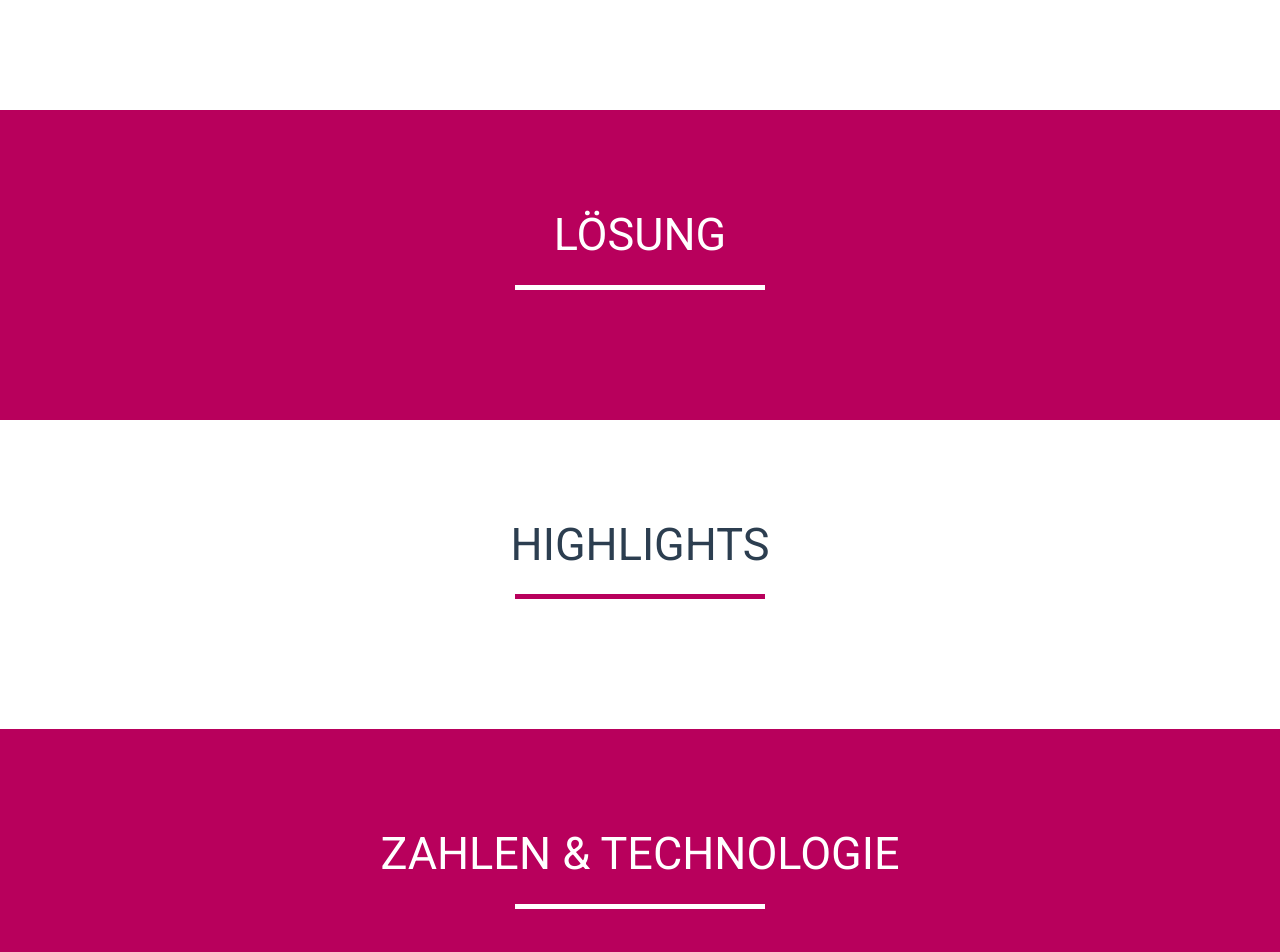
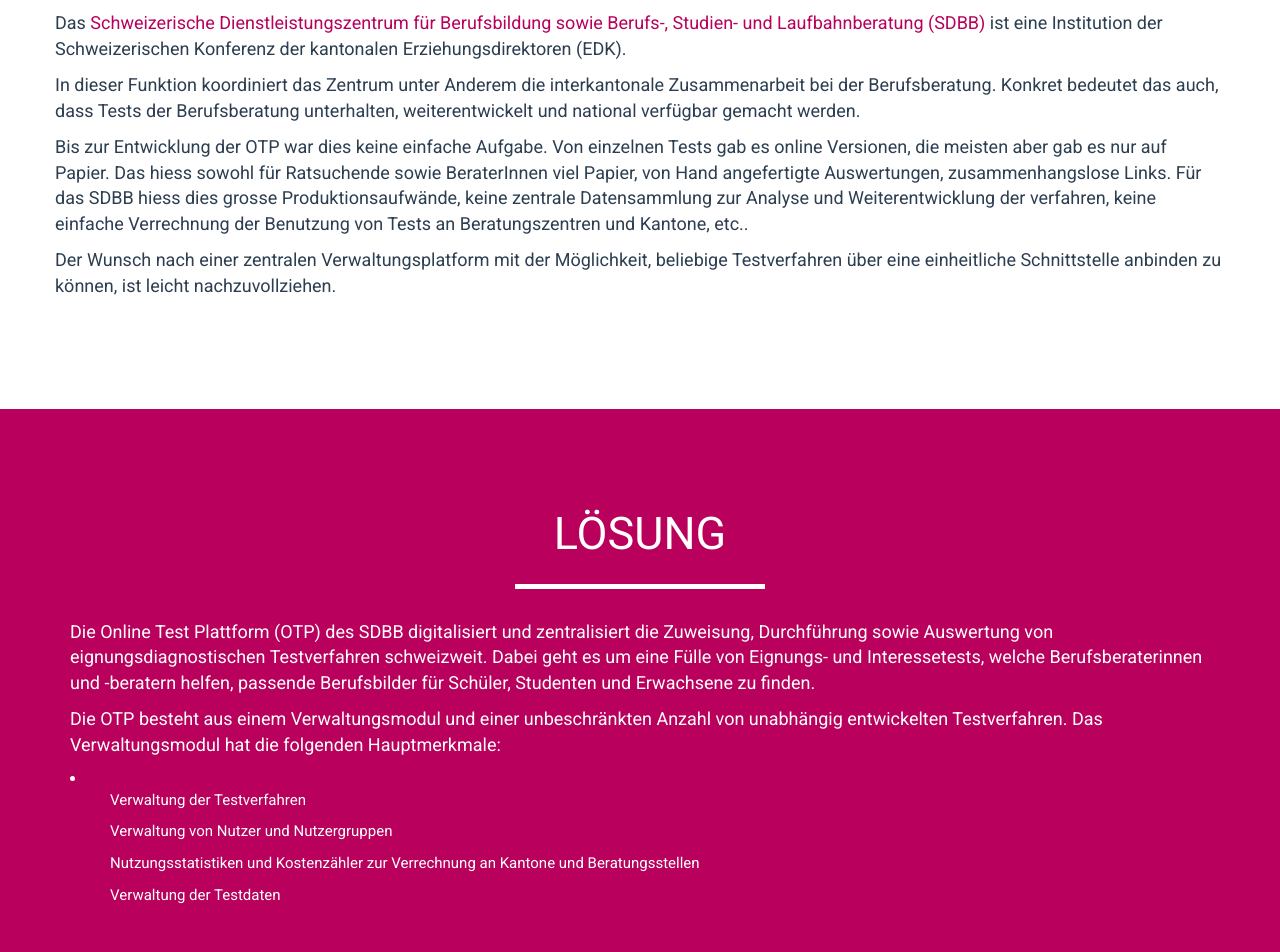
Before and after one commit to cloud-solutions/microsite-sdbb-otp, a website: page public/index.html in a window 1280 px wide. Shown: the part 1340-2292 px from the top of the page. Drawn offline with nearby package versions, Linux system fonts and the light colour scheme; files that its build step writes are made by us from their sources.

Commit message:
add new movie and some text

```diff
--- a/public/index.html
+++ b/public/index.html
@@ -10,7 +10,7 @@
     <meta name="author" content="">
     <link href="favicon.ico" rel="favicon" type="image/x-icon"/>
 
-    <title>OTP - Online Test Plattform für die Berufsberatung</title>
+    <title>OTP - Berufsberatung 2.0</title>
 
     <link href="css/main.css" rel="stylesheet">
 
@@ -40,7 +40,7 @@
                     <span class="icon-bar"></span>
                     <span class="icon-bar"></span>
                 </button>
-                <a class="navbar-brand" href="#page-top">SDBB OTP</a>
+                <a class="navbar-brand" href="#page-top">SDBB OTP - Berufsberatung 2.0</a>
             </div>
 
             <!-- Collect the nav links, forms, and other content for toggling -->
@@ -77,10 +77,10 @@
             <div class="row">
                 <div class="col-lg-12">
                     <div class="embed-container">
-                        <iframe src="https://fpdl.vimeocdn.com/vimeo-prod-skyfire-std-us/01/543/6/152719179/469530657.mp4?token=56a7bdc0_0x26d3a40b801556d34d8f11c369ef96e3b6039720&color=ffffff&title=0&byline=0&portrait=0" frameborder="0" webkitallowfullscreen mozallowfullscreen allowfullscreen></iframe>
+                        <iframe src="https://www.youtube.com/embed/H9IWS-pjh9A" frameborder="0" allowfullscreen></iframe>
                     </div>
                     <div class="intro-text">
-                        <span class="name">SDBB OTP</span>
+                        <span class="name">SDBB OTP - Berufsberatung 2.0</span>
                         <hr class="star-light">
                         <span class="skills">Die Online Test Platform für Berufsberatung in der Schweiz</span>
                     </div>
@@ -98,7 +98,27 @@
                 </div>
             </div>
             <div class="row">
-
+                <p>
+                    Das <a href="http://sdbb.ch" target="_blank">Schweizerische Dienstleistungszentrum für Berufsbildung
+                    sowie Berufs-, Studien- und Laufbahnberatung (SDBB)</a> ist eine Institution der Schweizerischen
+                    Konferenz der kantonalen Erziehungsdirektoren (EDK).
+                </p>
+                <p>
+                    In dieser Funktion koordiniert das Zentrum unter Anderem die interkantonale Zusammenarbeit bei der
+                    Berufsberatung. Konkret bedeutet das auch, dass Tests der Berufsberatung unterhalten, weiterentwickelt
+                    und national verfügbar gemacht werden.
+                </p>
+                <p>
+                    Bis zur Entwicklung der OTP war dies keine einfache Aufgabe. Von einzelnen Tests gab es online Versionen,
+                    die meisten aber gab es nur auf Papier. Das hiess sowohl für Ratsuchende sowie BeraterInnen viel Papier,
+                    von Hand angefertigte Auswertungen, zusammenhangslose Links. Für das SDBB hiess dies grosse Produktionsaufwände,
+                    keine zentrale Datensammlung zur Analyse und Weiterentwicklung der verfahren, keine einfache Verrechnung
+                    der Benutzung von Tests an Beratungszentren und Kantone, etc..
+                </p>
+                <p>
+                    Der Wunsch nach einer zentralen Verwaltungsplatform mit der Möglichkeit, beliebige Testverfahren über
+                    eine einheitliche Schnittstelle anbinden zu können, ist leicht nachzuvollziehen.
+                </p>
             </div>
         </div>
     </section>
@@ -112,7 +132,24 @@
                 </div>
             </div>
             <div class="row">
-
+                <div class="col-lg-12">
+                    <p>
+                        Die Online Test Plattform (OTP) des SDBB digitalisiert und zentralisiert die Zuweisung, Durchführung sowie
+                        Auswertung von eignungsdiagnostischen Testverfahren schweizweit. Dabei geht es um eine Fülle von
+                        Eignungs- und Interessetests, welche Berufsberaterinnen und -beratern helfen, passende Berufsbilder
+                        für Schüler, Studenten und Erwachsene zu finden.
+                    </p>
+                    <p>
+                        Die OTP besteht aus einem Verwaltungsmodul und einer unbeschränkten Anzahl von unabhängig entwickelten
+                        Testverfahren. Das Verwaltungsmodul hat die folgenden Hauptmerkmale:
+                    </p>
+                    <li>
+                        <ul>Verwaltung der Testverfahren</ul>
+                        <ul>Verwaltung von Nutzer und Nutzergruppen</ul>
+                        <ul>Nutzungsstatistiken und Kostenzähler zur Verrechnung an Kantone und Beratungsstellen</ul>
+                        <ul>Verwaltung der Testdaten</ul>
+                    </li>
+                </div>
             </div>
         </div>
     </section>
@@ -126,7 +163,17 @@
                 </div>
             </div>
             <div class="row">
-
+                <ul>
+                    <li>Digitalisierung des Pen & Paper Approach (Kostensparen, erleichterter Zugang, Standardisierung)</li>
+                    <li>Automatische Auswertungen (mehr Effizienz)</li>
+                    <li>Statistisches Datenpool -> erlaubt schweizweite anonymisierte Auswertungen und Anpassungen an die Normen</li>
+                    <li>Standortunabhängigkeit & Notifikationsmanagement</li>
+                    <li>Homogenes Klientenmanagement</li>
+                    <li>Entkopplung der Testverfahren von der Administrationsplattform, Standardisierte Schnittstelle für Anbieter Unabhängigkeit</li>
+                    <li>Nutzungsstatistik & Abrechnung</li>
+                    <li>Berücksichtigung des Föderalismus und die Ermöglichung der Abbildung Kantonseigener Strukturen // Föderalistische Cloudlösung mit Datenhaltung in der Schweiz</li>
+                    <li>Endgerätunabhängig und responsive Design für die Testdurchführungen</li>
+                </ul>
             </div>
         </div>
     </section>
--- a/public/less/main.less
+++ b/public/less/main.less
@@ -123,7 +123,7 @@
         -moz-transition: padding 0.3s;
         transition: padding 0.3s;
 	    .navbar-brand {
-	        font-size: 2em;
+	        font-size: 1.5em;
 	        -webkit-transition: all 0.3s;
 	        -moz-transition: all 0.3s;
 	        transition: all 0.3s;
@@ -145,7 +145,6 @@
 		outline: none;
 	}
 	.navbar-nav {
-		letter-spacing: 1px;
 		li {
 			a:focus {
 				outline: none;
```
